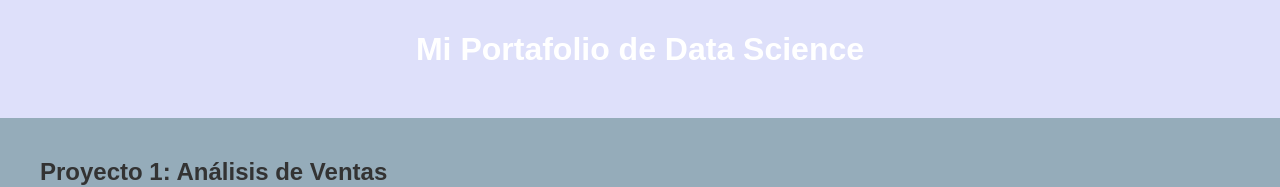
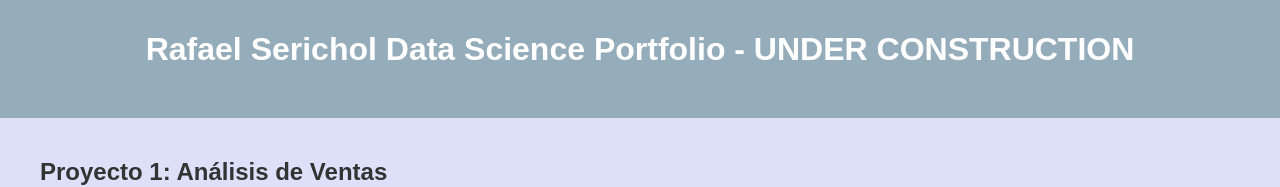
Before and after one commit to Unbiunio/data-science-portfolio, a plain HTML site: page index.html in a window 1280 px wide. Shown: the top 187 px of the page. Drawn offline with Linux system fonts and the light colour scheme.

Commit message:
change head color

```diff
--- a/index.html
+++ b/index.html
@@ -9,11 +9,11 @@
             font-family: Arial, sans-serif;
             margin: 0;
             padding: 0;
-            background-color: #95ACBA;
+            background-color: #DEE0FA;
             color: #333;
         }
         header {
-            background-color: #DEE0FA;
+            background-color: #95ACBA;
             color: white;
             padding: 10px 0;
             text-align: center;
@@ -50,7 +50,7 @@
 <body>
 
     <header>
-        <h1>Mi Portafolio de Data Science</h1>
+        <h1>Rafael Serichol Data Science Portfolio - UNDER CONSTRUCTION</h1>
     </header>
 
     <div class="container">
```
Also changed, not shown: 1 other file.
